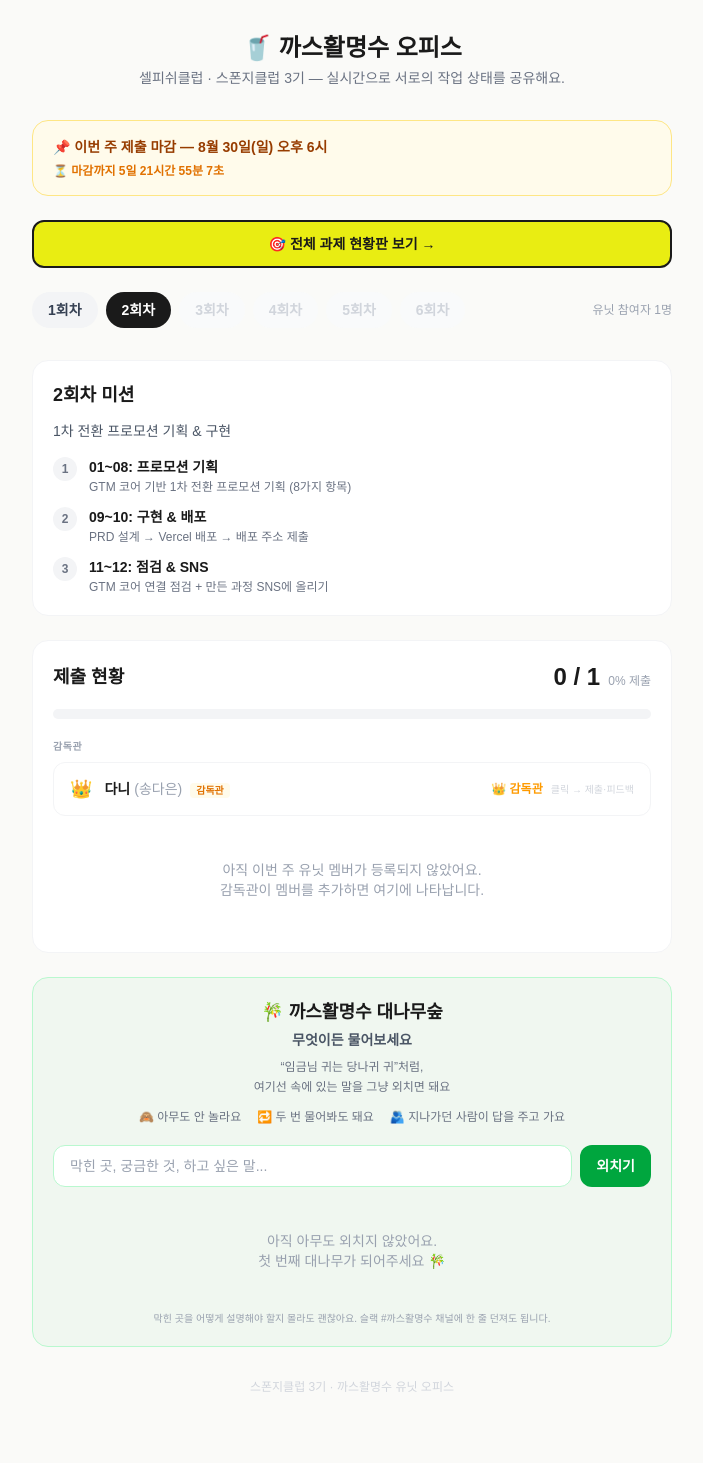
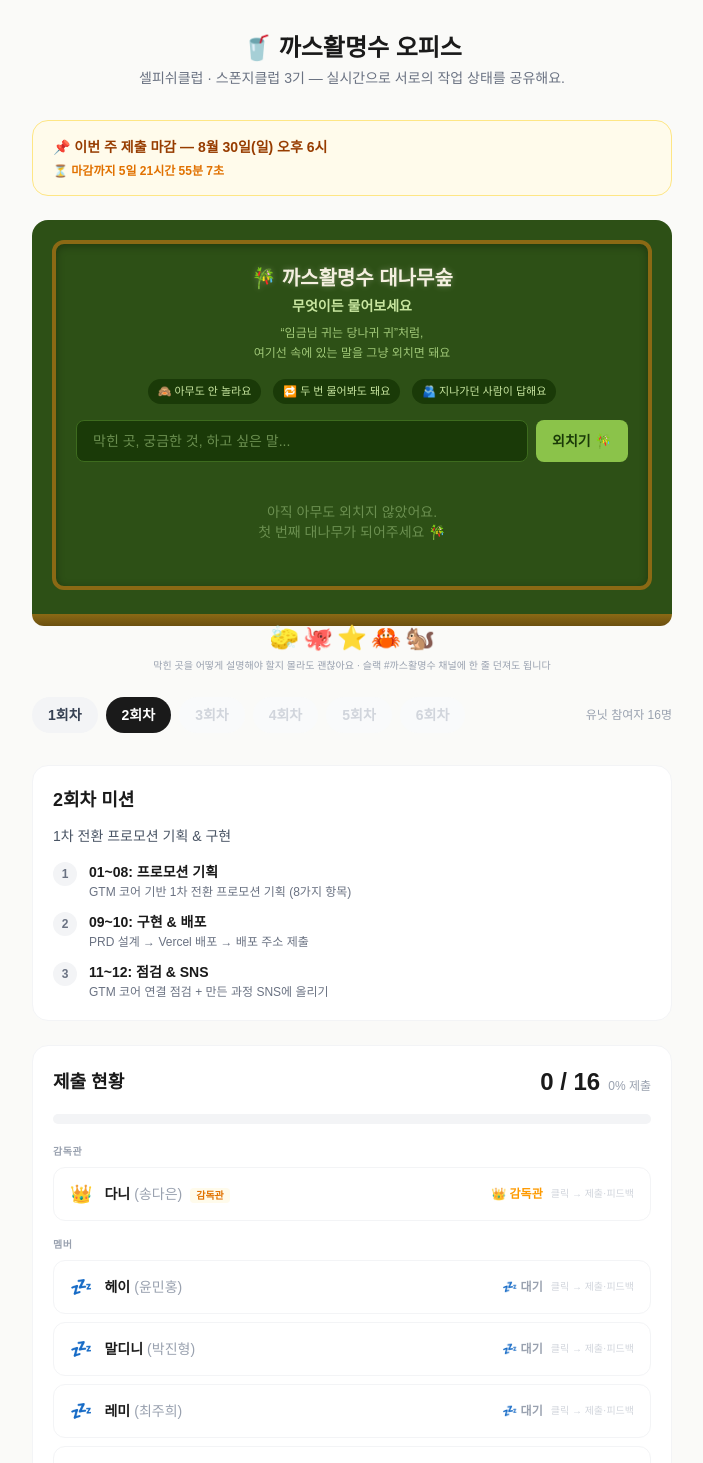
Before and after one commit to selfishclub/spongeclub-office-3, a Next.js app: page / in a window 1280 px wide. Shown: the top 1463 px of the page, without its empty margins (288-991 px from the left). Built offline with nearby package versions, Linux system fonts and the light colour scheme; a web font is replaced by a local one.

Commit message:
feat: chalkboard bamboo forest + 15 unit members + remove missions button

```diff
--- a/app/data.ts
+++ b/app/data.ts
@@ -2,10 +2,6 @@
  * 까스활명수 오피스 3기 — 데이터 설정
  *
  * 매주 유닛원이 달라지므로, 여기서만 수정하면 됩니다.
- * - members: 유닛 참여자 목록
- * - weeks: 주차별 미션 내용 (과제 현황판과 연동)
- * - currentWeek: 현재 주차
- * - deadline / deadlineLabel: 이번 주 마감
  */
 
 export type MemberStatus = "waiting" | "submitted" | "watching";
@@ -16,7 +12,7 @@ export type Member = {
   name: string;
   role: MemberRole;
   status: MemberStatus;
-  submissionUrl?: string; // 제출물 링크
+  submissionUrl?: string;
 };
 
 export type WeekMission = {
@@ -38,8 +34,22 @@ export const MEMBERS: Member[] = [
   // 감독관
   { nick: "다니", name: "송다은", role: "감독관", status: "watching" },
 
-  // 유닛 멤버 — 매주 이 목록을 업데이트하세요
-  // { nick: "닉네임", name: "이름", role: "멤버", status: "waiting" },
+  // 유닛 멤버
+  { nick: "헤이", name: "윤민홍", role: "멤버", status: "waiting" },
+  { nick: "말디니", name: "박진형", role: "멤버", status: "waiting" },
+  { nick: "레미", name: "최주희", role: "멤버", status: "waiting" },
+  { nick: "브라운", name: "이정근", role: "멤버", status: "waiting" },
+  { nick: "테리", name: "강태호", role: "멤버", status: "waiting" },
+  { nick: "찌니", name: "신진영", role: "멤버", status: "waiting" },
+  { nick: "써니", name: "박수연", role: "멤버", status: "waiting" },
+  { nick: "웃는돌", name: "장경아", role: "멤버", status: "waiting" },
+  { nick: "해운대유진", name: "김병학", role: "멤버", status: "waiting" },
+  { nick: "카라", name: "최강훈", role: "멤버", status: "waiting" },
+  { nick: "제프", name: "이재필", role: "멤버", status: "waiting" },
+  { nick: "이카루스", name: "이창민", role: "멤버", status: "waiting" },
+  { nick: "양세", name: "박세현", role: "멤버", status: "waiting" },
+  { nick: "선샤인", name: "엄지혜", role: "멤버", status: "waiting" },
+  { nick: "샘", name: "이승민", role: "멤버", status: "waiting" },
 ];
 
 // ─── 주차별 미션 ───
--- a/app/page.tsx
+++ b/app/page.tsx
@@ -6,7 +6,6 @@ import {
   DEADLINE_LABEL,
   DEADLINE_ISO,
   MEMBERS,
-  MISSIONS_URL,
   WEEKS,
   type Member,
 } from "./data";
@@ -97,7 +96,6 @@ function MemberModal({ member, onClose }: { member: Member; onClose: () => void
             <p className="text-sm text-gray-500">{member.name}</p>
           </div>
         </div>
-
         <div className="space-y-2 mb-5">
           <div className="flex items-center gap-2 text-sm">
             <span>상태:</span>
@@ -106,21 +104,12 @@ function MemberModal({ member, onClose }: { member: Member; onClose: () => void
             </span>
           </div>
           {member.submissionUrl && (
-            <a
-              href={member.submissionUrl}
-              target="_blank"
-              rel="noopener noreferrer"
-              className="block text-sm text-blue-500 hover:underline"
-            >
+            <a href={member.submissionUrl} target="_blank" rel="noopener noreferrer" className="block text-sm text-blue-500 hover:underline">
               제출물 보기 →
             </a>
           )}
         </div>
-
-        <button
-          onClick={onClose}
-          className="w-full py-2.5 rounded-xl bg-gray-100 text-sm font-bold hover:bg-gray-200 transition"
-        >
+        <button onClick={onClose} className="w-full py-2.5 rounded-xl bg-gray-100 text-sm font-bold hover:bg-gray-200 transition">
           닫기
         </button>
       </div>
@@ -142,7 +131,6 @@ function BambooForest() {
   const [replyInputs, setReplyInputs] = useState<Record<string, string>>({});
   const [openReply, setOpenReply] = useState<string | null>(null);
 
-  // localStorage 로드
   useEffect(() => {
     try {
       const saved = localStorage.getItem("bamboo-posts");
@@ -150,7 +138,6 @@ function BambooForest() {
     } catch { /* 무시 */ }
   }, []);
 
-  // localStorage 저장
   function save(updated: BambooPost[]) {
     setPosts(updated);
     try { localStorage.setItem("bamboo-posts", JSON.stringify(updated)); } catch { /* 무시 */ }
@@ -159,31 +146,18 @@ function BambooForest() {
   function addPost() {
     const text = input.trim();
     if (!text) return;
-    const post: BambooPost = {
-      id: Date.now().toString(),
-      text,
-      replies: [],
-      createdAt: new Date().toISOString(),
-    };
-    save([post, ...posts]);
+    save([{ id: Date.now().toString(), text, replies: [], createdAt: new Date().toISOString() }, ...posts]);
     setInput("");
   }
 
   function addReply(postId: string) {
     const text = (replyInputs[postId] ?? "").trim();
     if (!text) return;
-    const updated = posts.map((p) =>
+    save(posts.map((p) =>
       p.id === postId
-        ? {
-            ...p,
-            replies: [
-              ...p.replies,
-              { id: Date.now().toString(), text, createdAt: new Date().toISOString() },
-            ],
-          }
+        ? { ...p, replies: [...p.replies, { id: Date.now().toString(), text, createdAt: new Date().toISOString() }] }
         : p,
-    );
-    save(updated);
+    ));
     setReplyInputs((prev) => ({ ...prev, [postId]: "" }));
     setOpenReply(null);
   }
@@ -199,88 +173,89 @@ function BambooForest() {
   }
 
   return (
-    <div className="bg-[#F0F7F0] rounded-2xl border border-green-200 p-5 mt-6">
-      {/* 헤더 */}
-      <div className="text-center mb-5">
-        <h2 className="font-extrabold text-lg">🎋 까스활명수 대나무숲</h2>
-        <p className="text-sm text-gray-600 mt-1 font-bold">무엇이든 물어보세요</p>
-        <p className="text-xs text-gray-500 mt-2 leading-relaxed">
+    <div className="relative rounded-2xl overflow-hidden mb-6">
+      {/* 칠판 배경 */}
+      <div className="bg-[#2D5016] p-5 pb-6">
+        {/* 칠판 프레임 */}
+        <div className="border-4 border-[#8B6914] rounded-xl p-5 shadow-[inset_0_2px_8px_rgba(0,0,0,0.3)]">
+          {/* 헤더 — 분필 느낌 */}
+          <div className="text-center mb-4">
+            <h2 className="text-xl font-extrabold text-[#F5F0E0]" style={{ textShadow: "0 0 6px rgba(245,240,224,0.3)" }}>
+              🎋 까스활명수 대나무숲
+            </h2>
+            <p className="text-sm text-[#C8E6A0] mt-1 font-bold">무엇이든 물어보세요</p>
+            <p className="text-xs text-[#A0C878] mt-2 leading-relaxed">
               &ldquo;임금님 귀는 당나귀 귀&rdquo;처럼,<br />
               여기선 속에 있는 말을 그냥 외치면 돼요
             </p>
-        <div className="flex justify-center gap-4 mt-3 text-xs text-gray-500">
-          <span>🙈 아무도 안 놀라요</span>
-          <span>🔁 두 번 물어봐도 돼요</span>
-          <span>🫂 지나가던 사람이 답을 주고 가요</span>
           </div>
+
+          {/* 안내 배지 */}
+          <div className="flex justify-center gap-3 mb-4">
+            <span className="text-[11px] text-[#C8E6A0] bg-[#1A3A08] px-2.5 py-1 rounded-full">🙈 아무도 안 놀라요</span>
+            <span className="text-[11px] text-[#C8E6A0] bg-[#1A3A08] px-2.5 py-1 rounded-full">🔁 두 번 물어봐도 돼요</span>
+            <span className="text-[11px] text-[#C8E6A0] bg-[#1A3A08] px-2.5 py-1 rounded-full">🫂 지나가던 사람이 답해요</span>
           </div>
 
           {/* 입력 */}
-      <div className="flex gap-2 mb-5">
+          <div className="flex gap-2 mb-4">
             <input
               type="text"
               value={input}
               onChange={(e) => setInput(e.target.value)}
               onKeyDown={(e) => e.key === "Enter" && addPost()}
               placeholder="막힌 곳, 궁금한 것, 하고 싶은 말..."
-          className="flex-1 px-4 py-2.5 rounded-xl border border-green-200 bg-white text-sm placeholder:text-gray-400 focus:outline-none focus:border-green-400"
+              className="flex-1 px-4 py-2.5 rounded-lg bg-[#1A3A08] border border-[#3D6B1E] text-sm text-[#F5F0E0] placeholder:text-[#6B8F50] focus:outline-none focus:border-[#8BC34A]"
             />
             <button
               onClick={addPost}
-          className="shrink-0 px-4 py-2.5 rounded-xl bg-green-600 text-white text-sm font-bold hover:bg-green-700 transition"
+              className="shrink-0 px-4 py-2.5 rounded-lg bg-[#8BC34A] text-[#1A3A08] text-sm font-extrabold hover:bg-[#9CCC65] transition"
             >
-          외치기
+              외치기 🎋
             </button>
           </div>
 
-      {/* 글 목록 */}
-      <div className="space-y-3">
+          {/* 글 목록 (칠판 위에) */}
+          <div className="space-y-2 max-h-[300px] overflow-y-auto">
             {posts.length === 0 && (
-          <p className="text-sm text-gray-400 text-center py-6">
+              <p className="text-sm text-[#6B8F50] text-center py-6">
                 아직 아무도 외치지 않았어요.<br />
                 첫 번째 대나무가 되어주세요 🎋
               </p>
             )}
             {posts.map((post) => (
-          <div key={post.id} className="bg-white rounded-xl border border-green-100 p-4">
-            <p className="text-sm">{post.text}</p>
-            <div className="flex items-center gap-3 mt-2">
-              <span className="text-[10px] text-gray-400">{timeAgo(post.createdAt)}</span>
+              <div key={post.id} className="bg-[#1A3A08]/60 rounded-lg border border-[#3D6B1E] p-3">
+                <p className="text-sm text-[#E8E0D0]">{post.text}</p>
+                <div className="flex items-center gap-3 mt-1.5">
+                  <span className="text-[10px] text-[#6B8F50]">{timeAgo(post.createdAt)}</span>
                   <button
                     onClick={() => setOpenReply(openReply === post.id ? null : post.id)}
-                className="text-[10px] text-green-600 font-bold hover:underline"
+                    className="text-[10px] text-[#8BC34A] font-bold hover:underline"
                   >
                     💬 답글 {post.replies.length > 0 && `(${post.replies.length})`}
                   </button>
                 </div>
-
-            {/* 답글 */}
                 {post.replies.length > 0 && (
-              <div className="mt-3 pl-3 border-l-2 border-green-100 space-y-2">
+                  <div className="mt-2 pl-3 border-l-2 border-[#3D6B1E] space-y-1.5">
                     {post.replies.map((r) => (
-                  <div key={r.id} className="text-xs text-gray-600">
+                      <div key={r.id} className="text-xs text-[#A0C878]">
                         <span>{r.text}</span>
-                    <span className="text-gray-300 ml-2">{timeAgo(r.createdAt)}</span>
+                        <span className="text-[#6B8F50] ml-2">{timeAgo(r.createdAt)}</span>
                       </div>
                     ))}
                   </div>
                 )}
-
-            {/* 답글 입력 */}
                 {openReply === post.id && (
-              <div className="flex gap-2 mt-3">
+                  <div className="flex gap-2 mt-2">
                     <input
                       type="text"
                       value={replyInputs[post.id] ?? ""}
                       onChange={(e) => setReplyInputs((prev) => ({ ...prev, [post.id]: e.target.value }))}
                       onKeyDown={(e) => e.key === "Enter" && addReply(post.id)}
                       placeholder="답글 달기..."
-                  className="flex-1 px-3 py-2 rounded-lg border border-green-200 bg-white text-xs placeholder:text-gray-400 focus:outline-none focus:border-green-400"
+                      className="flex-1 px-3 py-1.5 rounded-md bg-[#1A3A08] border border-[#3D6B1E] text-xs text-[#F5F0E0] placeholder:text-[#6B8F50] focus:outline-none focus:border-[#8BC34A]"
                     />
-                <button
-                  onClick={() => addReply(post.id)}
-                  className="shrink-0 px-3 py-2 rounded-lg bg-green-100 text-green-700 text-xs font-bold hover:bg-green-200 transition"
-                >
+                    <button onClick={() => addReply(post.id)} className="shrink-0 px-3 py-1.5 rounded-md bg-[#3D6B1E] text-[#C8E6A0] text-xs font-bold hover:bg-[#4A7D24] transition">
                       답글
                     </button>
                   </div>
@@ -288,10 +263,22 @@ function BambooForest() {
               </div>
             ))}
           </div>
+        </div>
+      </div>
 
-      {/* 안내 */}
-      <p className="text-[10px] text-gray-400 text-center mt-4">
-        막힌 곳을 어떻게 설명해야 할지 몰라도 괜찮아요. 슬랙 #까스활명수 채널에 한 줄 던져도 됩니다.
+      {/* 칠판 받침대 */}
+      <div className="h-3 bg-gradient-to-b from-[#8B6914] to-[#6B5010] rounded-b-xl" />
+
+      {/* 칠판 밑 캐릭터들 */}
+      <div className="flex justify-center gap-1 -mt-1 text-2xl">
+        <span title="막힌 곳을 어떻게 설명해야 할지 몰라도 괜찮아요">🧽</span>
+        <span title="슬랙 #까스활명수 채널에 한 줄 던져도 됩니다">🐙</span>
+        <span title="편한 쪽으로 오세요">⭐</span>
+        <span title="지나가던 사람이 답을 주고 가요">🦀</span>
+        <span title="아무도 안 놀라요">🐿️</span>
+      </div>
+      <p className="text-[10px] text-gray-400 text-center mt-1">
+        막힌 곳을 어떻게 설명해야 할지 몰라도 괜찮아요 · 슬랙 #까스활명수 채널에 한 줄 던져도 됩니다
       </p>
     </div>
   );
@@ -330,15 +317,8 @@ export default function OfficePage() {
         </p>
       </div>
 
-      {/* 과제 현황판 연동 */}
-      <a
-        href={MISSIONS_URL}
-        target="_blank"
-        rel="noopener noreferrer"
-        className="flex items-center justify-center gap-2 w-full mb-6 px-4 py-3 rounded-xl border-2 border-[#1A1A1A] bg-[#E9ED12] font-extrabold text-sm hover:opacity-90 transition"
-      >
-        🎯 전체 과제 현황판 보기 →
-      </a>
+      {/* 🎋 대나무숲 (칠판 + 캐릭터) */}
+      <BambooForest />
 
       {/* 주차 탭 */}
       <div className="flex items-center gap-2 overflow-x-auto pb-2 mb-6">
@@ -409,9 +389,7 @@ export default function OfficePage() {
         {/* 감독관 */}
         {admins.length > 0 && (
           <div className="mb-3">
-            <p className="text-[10px] font-bold text-gray-400 uppercase tracking-wider mb-2">
-              감독관
-            </p>
+            <p className="text-[10px] font-bold text-gray-400 uppercase tracking-wider mb-2">감독관</p>
             <div className="space-y-2">
               {admins.map((m) => (
                 <MemberCard key={m.nick} member={m} onClick={() => setSelectedMember(m)} />
@@ -423,9 +401,7 @@ export default function OfficePage() {
         {/* 멤버 */}
         {regulars.length > 0 && (
           <div>
-            <p className="text-[10px] font-bold text-gray-400 uppercase tracking-wider mb-2 mt-4">
-              멤버
-            </p>
+            <p className="text-[10px] font-bold text-gray-400 uppercase tracking-wider mb-2 mt-4">멤버</p>
             <div className="space-y-2">
               {regulars.map((m) => (
                 <MemberCard key={m.nick} member={m} onClick={() => setSelectedMember(m)} />
@@ -433,17 +409,7 @@ export default function OfficePage() {
             </div>
           </div>
         )}
-
-        {regulars.length === 0 && (
-          <p className="text-sm text-gray-400 text-center py-8">
-            아직 이번 주 유닛 멤버가 등록되지 않았어요.<br />
-            감독관이 멤버를 추가하면 여기에 나타납니다.
-          </p>
-        )}
       </div>
-
-      {/* 대나무숲 */}
-      <BambooForest />
 
       {/* 푸터 */}
       <footer className="text-center text-xs text-gray-300 mt-8 pb-8">
```
Lines whose indentation alone changed are shown as unchanged.
